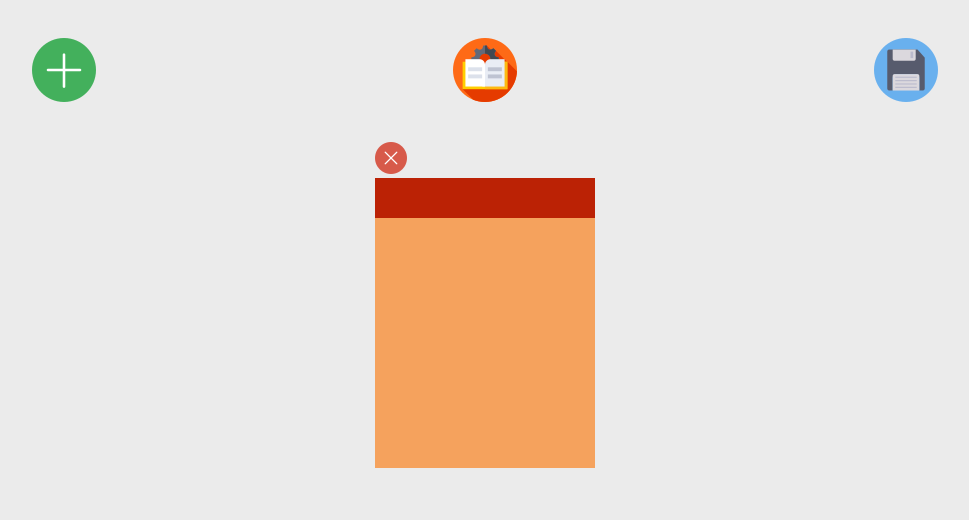
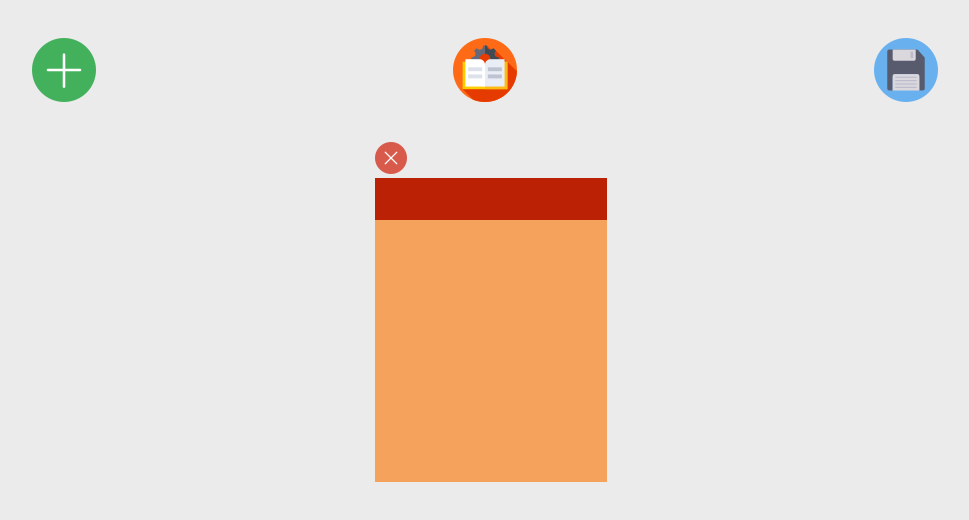
Before and after one commit to ThammanaSrinivas/Note-Making, a plain HTML site: page index.html in a window 1280 px wide. Both pictures are taken after a click on the picture 218 px from the left and 70 px from the top of the page. Shown: the whole page, without its empty margins (155-1124 px from the left). Drawn offline with Linux system fonts and the light colour scheme.

Commit message:
Padding is added to the note, noteHead and noteBody classes are removed, vertical align(top) is added so that there is no gap between head and body of the note

```diff
--- a/css/styles.css
+++ b/css/styles.css
@@ -92,36 +92,30 @@
   visibility: visible;
 }
 
-.noteHead {
-  height: 40px;
-}
-
 .noteHeadInput {
+  height: 30px;
+  width: 220px;
   font-weight: bold;
   font-size: 18px;
-  padding: 0;
+  padding: 6px;
   text-align: center;
   background-color: #bb2205;
-  overflow-y: scroll;
-  width: 100%;
-  height: 100%;
   resize: none;
   border: none;
   overflow-x: hidden;
-}
-
-.noteBody {
-  height: 250px;
+  overflow-y: scroll;
+  vertical-align: top;   /* the elements inside div(note) are aligned to the top */
 }
 
 .noteBodyInput {
-  padding: 0;
+  Height: 250px;
+  width: 220px;
+  padding: 6px;
   background-color: #f5a25d;
-  width: 100%;
-  height: 100%;
   resize: none;
   border: none;
   overflow-x: hidden;
+  overflow-y: scroll;
 }
 
 body {
--- a/javascript/script.js
+++ b/javascript/script.js
@@ -11,12 +11,8 @@ let createNewNote = function(event=null,head='',body='') {
           <span class="closeTipText">Delete</span>
         </div>
       </div>
-      <div class="noteHead">
-        <textarea class="noteHeadInput"></textarea>
-      </div>
-      <div class="noteBody">
-        <textarea class="noteBodyInput"></textarea>
-      </div>
+      <textarea class="noteHeadInput"></textarea>
+      <textarea class="noteBodyInput"></textarea>
     </div>
   `;
 
```
